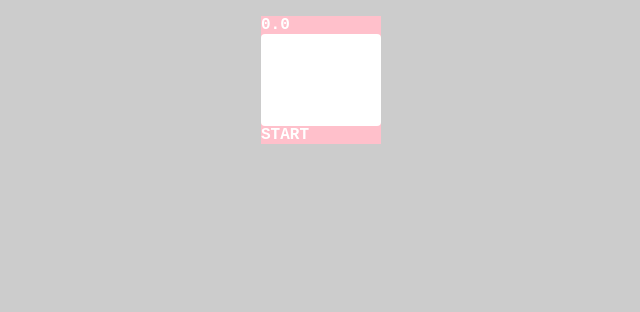
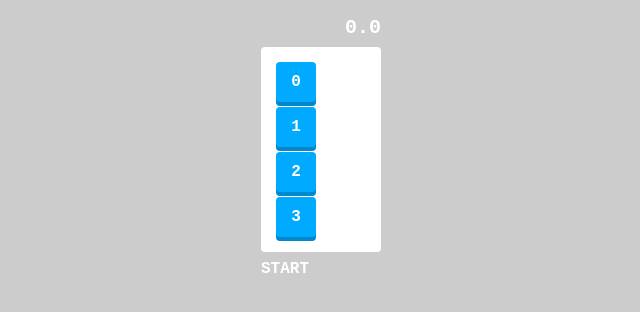
Before and after one commit to Ryo-15/MyNumbersGame, a plain HTML site: page index.html in a window 1280 px wide. Shown: the whole page, without its empty margins (319-959 px from the left). Drawn offline with Linux system fonts and the light colour scheme.

Commit message:
[finish]numbers_js_lesson_4

```diff
--- a/css/styles.css
+++ b/css/styles.css
@@ -9,13 +9,30 @@ body {
 #container {
   width: 120px;
   margin: 16px auto;
-  background: pink;
 }
 
 #board {
   list-style: none;
-  margin: 0;
+  margin: 0 0 8px;
   padding: 10px;
   background: #fff;
   border-radius: 4px;
 }
+
+#board li {
+  background: #00aaff;
+  width: 40px;
+  height: 40px;
+  margin: 5px;
+  cursor: pointer;
+  border-radius: 4px;
+  line-height: 40px;
+  text-align: center;
+  box-shadow: 0 4px 0 #0088cc;
+}
+
+#timer {
+  margin-bottom: 8px;
+  font-size: 20px;
+  text-align: right;
+}
```
